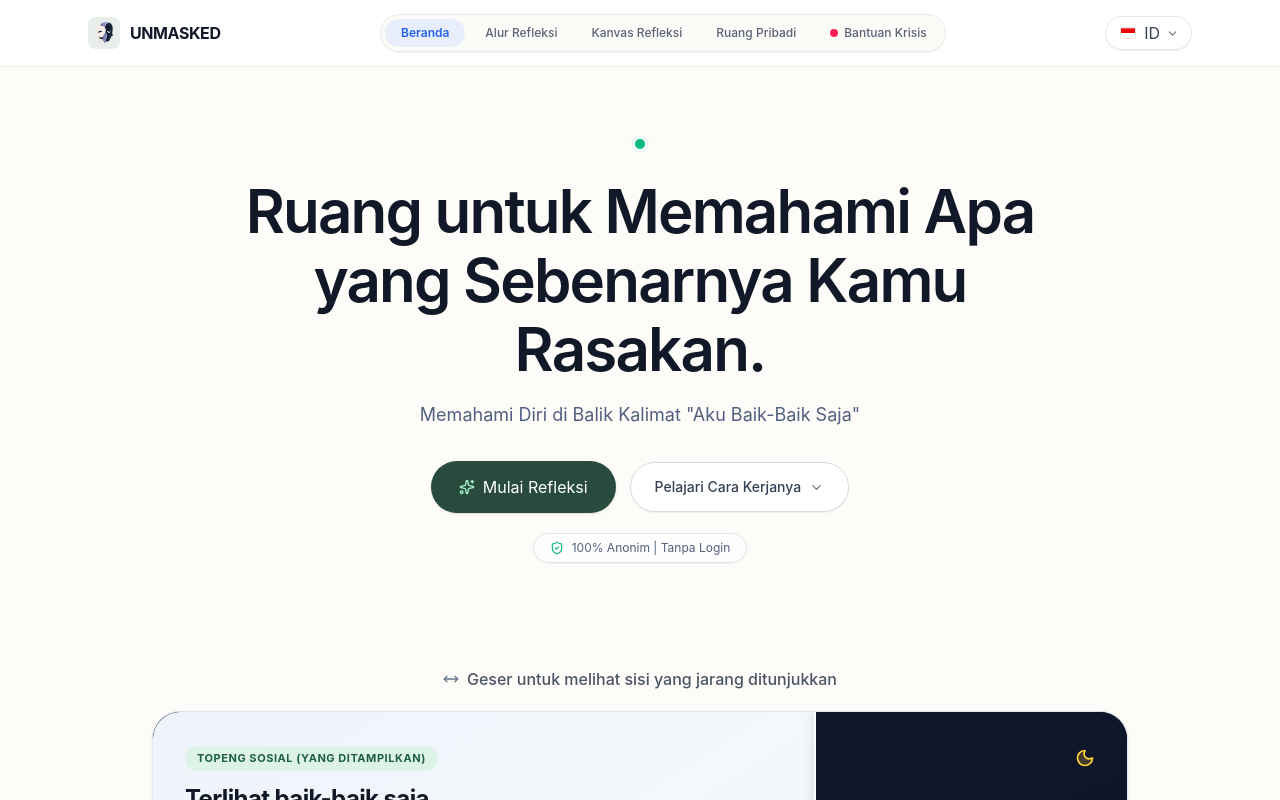
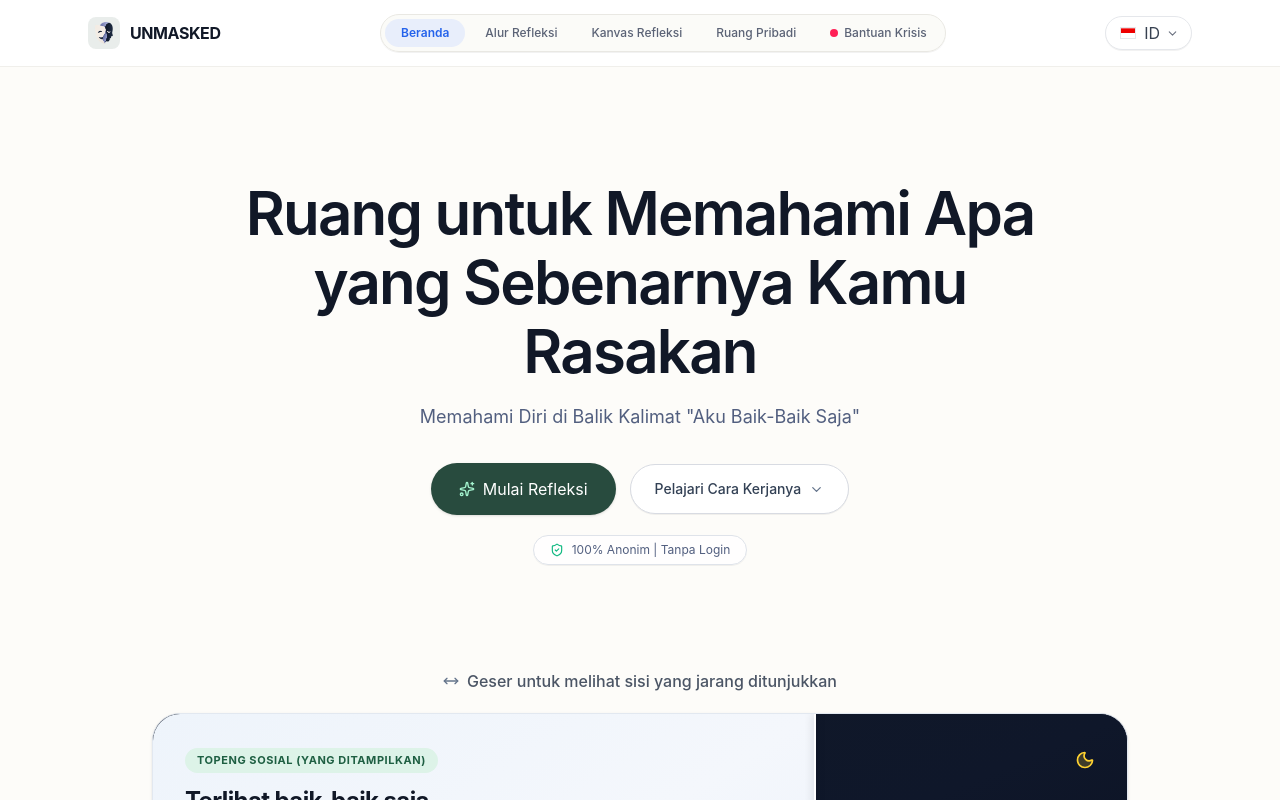
Before and after one commit to BagusAth/unmasked, a React (Vite) app: page / in a window 1280 px wide. Shown: the top 800 px of the page. Built offline with nearby package versions, Linux system fonts and the light colour scheme.

Commit message:
style: refine hero section UI - Remove top dot indicator from hero section - Increase hero top padding to balance headline position - Remove trailing punctuation in Indonesian locale hero title - Clean up import formatting in Landing and JourneyFlow

```diff
--- a/src/components/JourneyFlow.tsx
+++ b/src/components/JourneyFlow.tsx
@@ -106,11 +106,10 @@ export const JourneyFlow: React.FC = () => {
               whileHover={{ y: -3 }}
               transition={{ duration: 0.2 }}
               onClick={() => setSelectedStep(isSelected ? null : idx)}
-              className={`relative flex flex-col justify-between rounded-2xl border p-6 transition-all duration-200 cursor-pointer bg-white ${
-                isSelected
+              className={`relative flex flex-col justify-between rounded-2xl border p-6 transition-all duration-200 cursor-pointer bg-white ${isSelected
                   ? 'border-[#284B3E] ring-2 ring-[#284B3E]/10 shadow-md'
                   : 'border-[#ECECE8] hover:border-[#CBD5E1] shadow-2xs hover:shadow-sm'
-              }`}
+                }`}
             >
               <div>
                 {/* Top Row: Icon on left, Big Watermark Number on right */}
--- a/src/locales/id.json
+++ b/src/locales/id.json
@@ -7,7 +7,7 @@
     "crisis_help": "Bantuan Krisis"
   },
   "landing": {
-    "hero_title": "Ruang untuk Memahami Apa\nyang Sebenarnya Kamu Rasakan.",
+    "hero_title": "Ruang untuk Memahami Apa\nyang Sebenarnya Kamu Rasakan",
     "hero_subtitle": "Memahami Diri di Balik Kalimat \"Aku Baik-Baik Saja\"",
     "start_reflection": "Mulai Refleksi",
     "preparing_space": "Mempersiapkan ruang...",
--- a/src/pages/Landing.tsx
+++ b/src/pages/Landing.tsx
@@ -32,21 +32,11 @@ const Landing: React.FC = () => {
 
       <main className="flex-1 pb-12">
         {/* 2. HERO SECTION */}
-        <section className="relative px-4 sm:px-6 pt-12 pb-10 sm:pt-16 sm:pb-12 text-center overflow-hidden">
+        <section className="relative px-4 sm:px-6 pt-20 pb-10 sm:pt-28 sm:pb-12 text-center overflow-hidden">
           {/* Subtle Ambient Radial Glow */}
           <div className="pointer-events-none absolute top-0 left-1/2 -z-10 h-[420px] w-[650px] -translate-x-1/2 rounded-full bg-gradient-to-b from-emerald-50/40 via-blue-50/25 to-transparent blur-3xl" />
 
           <div className="mx-auto max-w-4xl">
-            {/* Top Dot Indicator */}
-            <motion.div
-              initial={{ opacity: 0, scale: 0.8 }}
-              animate={{ opacity: 1, scale: 1 }}
-              transition={{ duration: 0.4 }}
-              className="inline-flex items-center justify-center p-1 rounded-full bg-emerald-100/50 mb-6"
-            >
-              <span className="h-2.5 w-2.5 rounded-full bg-[#10B981]" />
-            </motion.div>
-
             {/* Main Headline */}
             <motion.h1
               initial={{ opacity: 0, y: 15 }}
```
